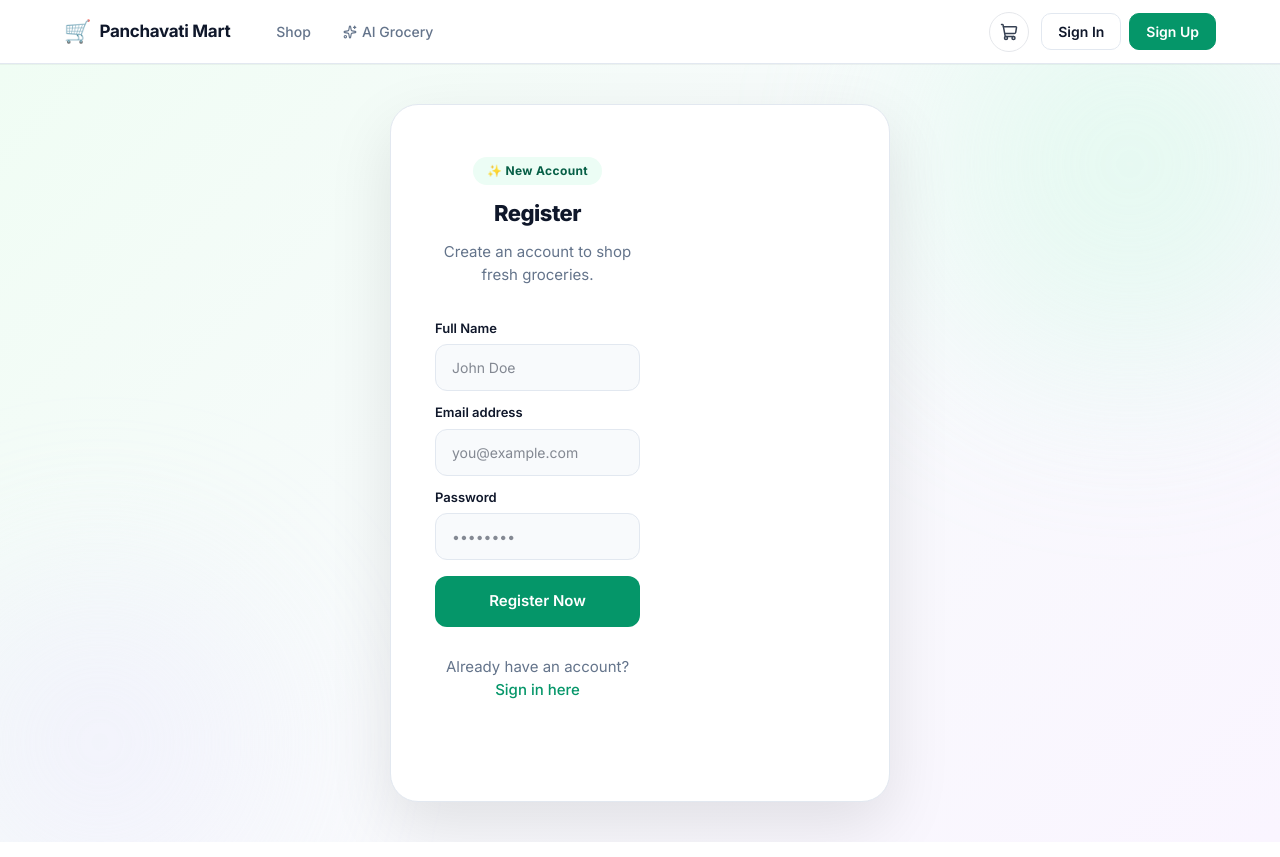
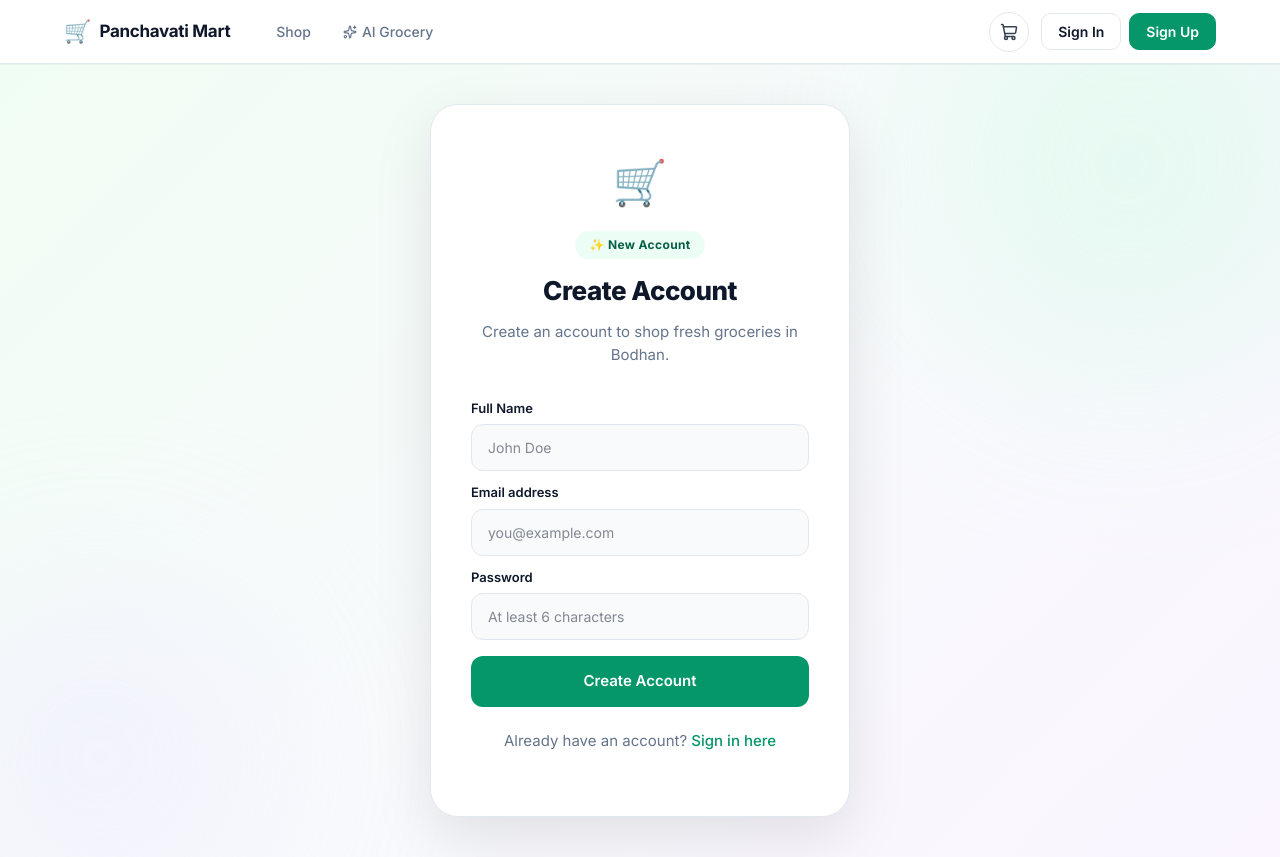
Before and after one commit to pranav-pachn/modern-mart, a Next.js app in the folder frontend/apps/web/: page /register in a window 1280 px wide. Built offline with nearby package versions, Linux system fonts and the light colour scheme; no server answers.

Commit message:
feat: improve registration page layout and enhance user experience with form labels and error handling

```diff
--- a/frontend/apps/web/app/register/page.tsx
+++ b/frontend/apps/web/app/register/page.tsx
@@ -1,5 +1,6 @@
 "use client";
 
+import Link from "next/link";
 import { useState } from "react";
 import { useRouter } from "next/navigation";
 
@@ -43,17 +44,13 @@ export default function RegisterPage() {
       <div className="login-blob login-blob-1" />
       <div className="login-blob login-blob-2" />
 
-      <div className="login-wide-card" style={{ maxWidth: "500px", margin: "auto" }}>
-        <div className="login-panel" style={{ width: "100%" }}>
-          <div className="login-admin-badge" style={{ background: "#ecfdf5", color: "#065f46" }}>
+      <div className="login-card">
+        <div className="login-logo">🛒</div>
+        <div className="login-admin-badge" style={{ background: "#ecfdf5", color: "#065f46", marginBottom: "12px" }}>
           ✨ New Account
         </div>
-          <h2 className="login-title" style={{ fontSize: "22px", marginTop: "12px" }}>
-            Register
-          </h2>
-          <p className="login-sub">
-            Create an account to shop fresh groceries.
-          </p>
+        <h1 className="login-title">Create Account</h1>
+        <p className="login-sub">Create an account to shop fresh groceries in Bodhan.</p>
 
         <form className="admin-login-form" onSubmit={handleRegister}>
           <div className="login-field">
@@ -65,6 +62,7 @@ export default function RegisterPage() {
               value={name}
               onChange={(e) => setName(e.target.value)}
               required
+              autoComplete="name"
             />
           </div>
           <div className="login-field">
@@ -83,7 +81,7 @@ export default function RegisterPage() {
             <label className="login-label">Password</label>
             <input
               type="password"
-                placeholder="••••••••"
+              placeholder="At least 6 characters"
               className="login-input"
               value={password}
               onChange={(e) => setPassword(e.target.value)}
@@ -93,29 +91,17 @@ export default function RegisterPage() {
             />
           </div>
 
-            {errorMsg && (
-              <div className="login-error">
-                ⚠️ {errorMsg}
-              </div>
-            )}
+          {errorMsg && <div className="login-error">⚠️ {errorMsg}</div>}
 
-            <button
-              type="submit"
-              className="login-submit-btn"
-              disabled={loading}
-              style={{ background: "#059669" }}
-            >
-              {loading ? "Registering…" : "Register Now"}
+          <button type="submit" className="login-submit-btn" disabled={loading}>
+            {loading ? "Creating account..." : "Create Account"}
           </button>
-            <p className="login-sub" style={{ marginTop: "1rem", textAlign: "center" }}>
-              Already have an account?{" "}
-              <a href="/login" className="login-link">
-                Sign in here
-              </a>
+
+          <p className="login-sub" style={{ marginTop: "10px", marginBottom: 0, textAlign: "center" }}>
+            Already have an account? <Link href="/login" className="login-link">Sign in here</Link>
           </p>
         </form>
       </div>
     </div>
-    </div>
   );
 }
```
Lines whose indentation alone changed are shown as unchanged.
